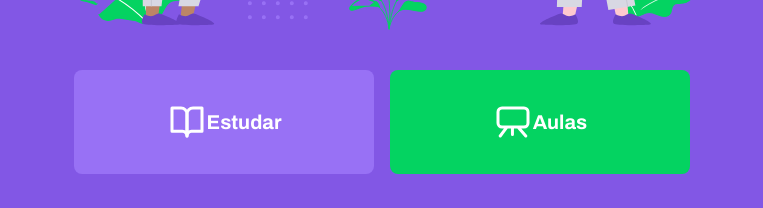
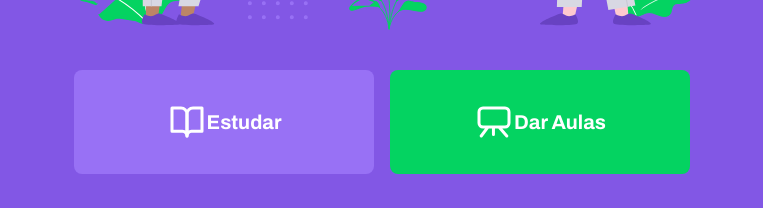
Before and after one commit to dioumedeiros-zz/proffy, a React (Create React App) app in the folder web/: page / in a window 1280 px wide. Shown: the part 573-781 px from the top of the page, without its empty margins (258-1021 px from the left). Built offline with nearby package versions, Linux system fonts and the light colour scheme; the HTML template or start-up script is replaced by a standard one.

Commit message:
chore: Updated navigate link

```diff
--- a/web/src/pages/Landing/index.tsx
+++ b/web/src/pages/Landing/index.tsx
@@ -1,4 +1,5 @@
 import React from 'react';
+import { Link } from 'react-router-dom';
 
 import logoImg from '../../assets/images/logo.svg';
 import landingImg from '../../assets/images/landing.svg';
@@ -25,15 +26,15 @@ const Landing: React.FC = () => {
         />
 
         <div className="buttons-container">
-          <a href="" className="study">
+          <Link to="study" className="study">
             <img src={studyIcon} alt="Ícone estudar" />
             Estudar
-          </a>
+          </Link>
 
-          <a href="" className="give-classes">
-            <img src={giveClassesIcon} alt="Ícone estudar" />
-            Aulas
-          </a>
+          <Link to="give-class" className="give-classes">
+            <img src={giveClassesIcon} alt="Ícone dar aulas" />
+            Dar Aulas
+          </Link>
         </div>
 
         <span className="total-connections">
```
